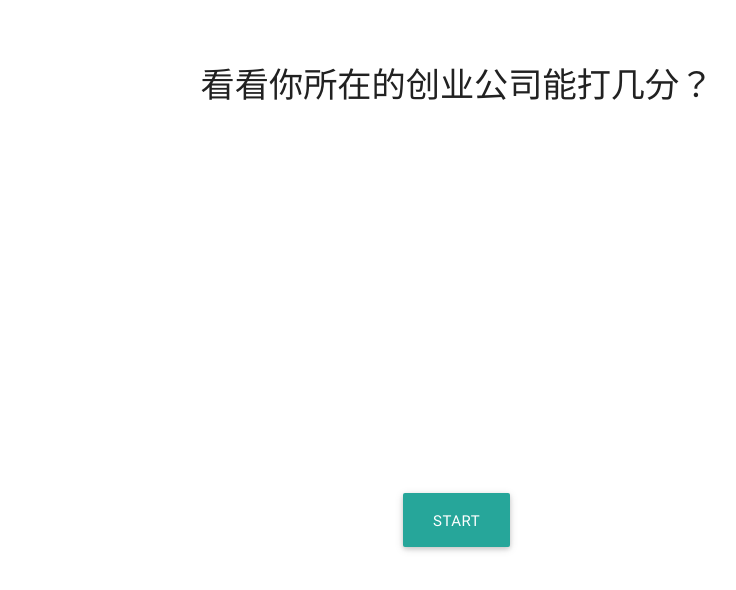
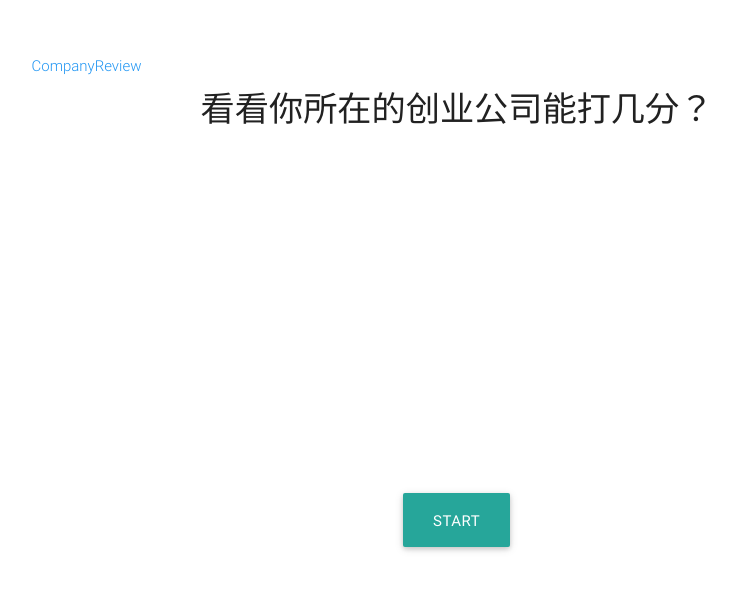
Before and after one commit to kokdemo/companyReview, a plain HTML site: page index.html in a window 1280 px wide. Shown: the part 150-740 px from the top of the page, without its empty margins (183-919 px from the left). Drawn offline with Linux system fonts and the light colour scheme.

Commit message:
add a logo

```diff
--- a/index.html
+++ b/index.html
@@ -16,6 +16,7 @@
         <div class="container">
             <div class="row">
                 <div class="col s12">
+                    <h6 class="light blue-text left-align">CompanyReview</h6>
                     <h4 class="light center-align" v-show="start == '0' ">
                         看看你所在的创业公司能打几分？</h4>
                     <h4 class="header center-align col s12" v-show="start == '1' ">
```
